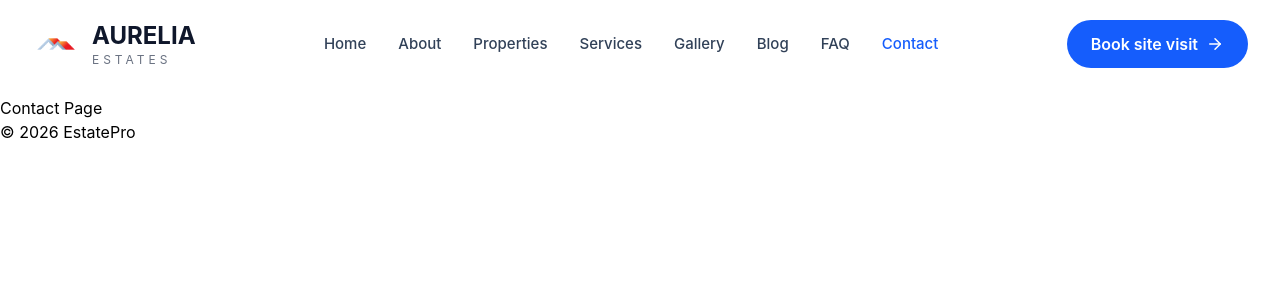
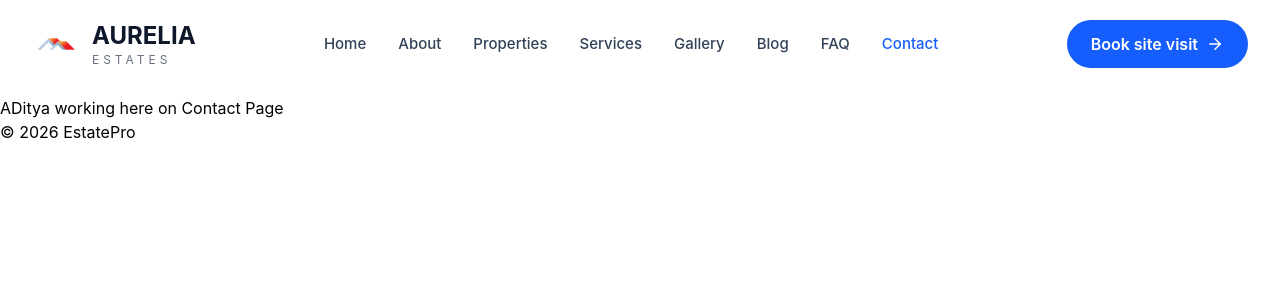
Before and after one commit to Amey5328/real-estate-company, a React (Vite) app: page /contact in a window 1280 px wide. Shown: the top 300 px of the page. Built offline with nearby package versions, Linux system fonts and the light colour scheme.

Commit message:
Update Contact page

```diff
--- a/src/pages/Contact/Contact.jsx
+++ b/src/pages/Contact/Contact.jsx
@@ -1,5 +1,5 @@
 const Contact = () => {
-  return <h1>Contact Page</h1>;
+  return <h1>ADitya working here on Contact Page</h1>;
 };
 
 export default Contact;
```
